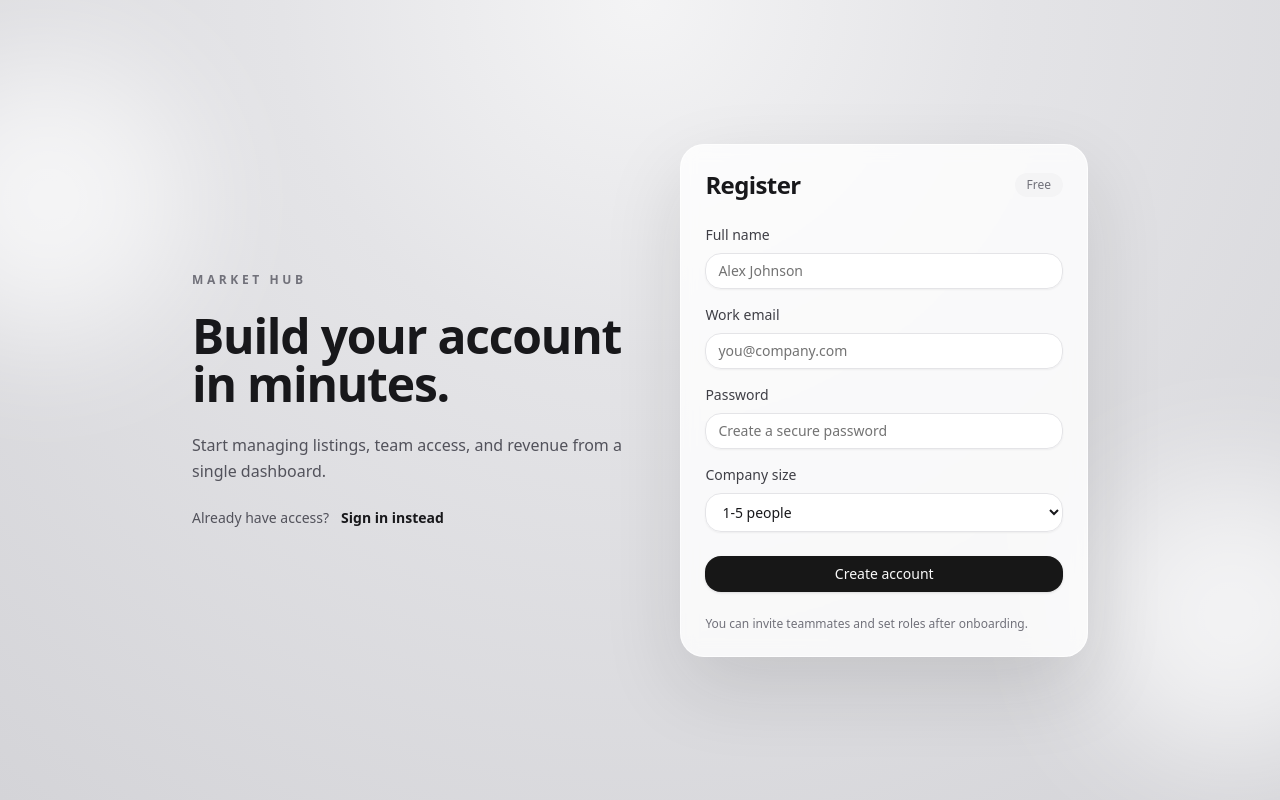
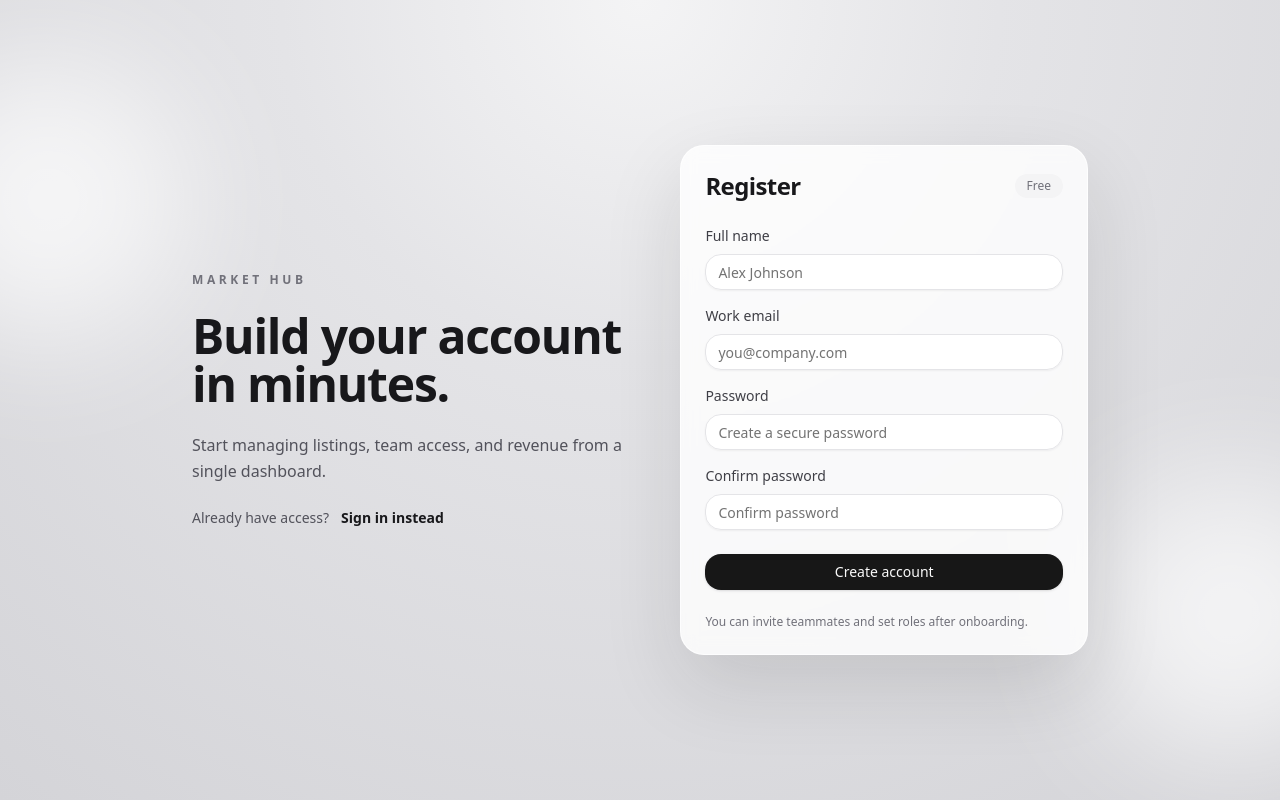
Before and after one commit to truongthuanr/market-hub, a Next.js app in the folder ui/: page /register in a window 1280 px wide. Built offline with nearby package versions, Linux system fonts and the light colour scheme.

Commit message:
add field for confirm password

```diff
--- a/ui/src/app/register/page.tsx
+++ b/ui/src/app/register/page.tsx
@@ -75,6 +75,17 @@ export default function RegisterPage() {
               />
             </label>
             <label className="grid gap-2 text-sm font-medium text-zinc-700">
+              Confirm password
+              <Input
+                className="rounded-2xl border-zinc-200 bg-white/90 shadow-sm focus-visible:ring-zinc-200"
+                name="passwordConfirm"
+                placeholder="Confirm password"
+                type="password"
+                autoComplete="new-password"
+                required
+              />
+            </label>
+            {/* <label className="grid gap-2 text-sm font-medium text-zinc-700">
               Company size
               <select
                 className="w-full rounded-2xl border border-zinc-200 bg-white/90 px-3 py-2 text-sm text-zinc-900 shadow-sm outline-none transition focus:border-zinc-400 focus:ring-2 focus:ring-zinc-200"
@@ -87,7 +98,7 @@ export default function RegisterPage() {
                 <option value="51-200">51-200 people</option>
                 <option value="201+">201+ people</option>
               </select>
-            </label>
+            </label> */}
             <Button className="mt-2 w-full rounded-2xl" type="submit">
               Create account
             </Button>
```
